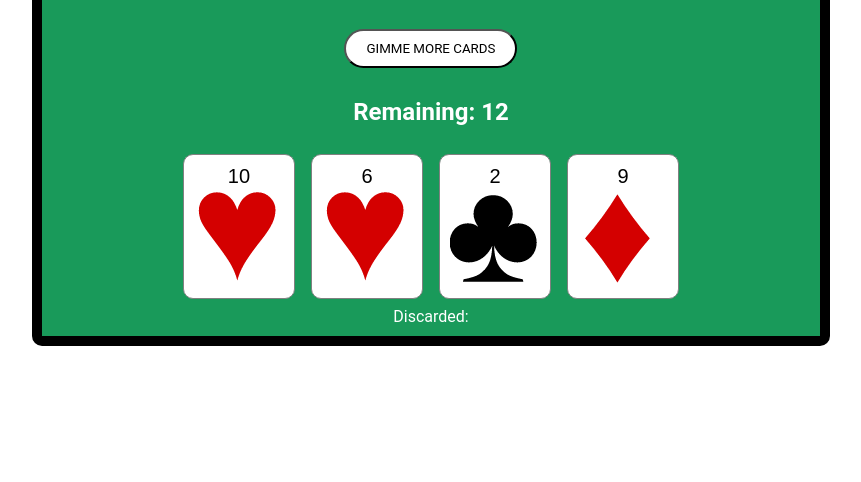
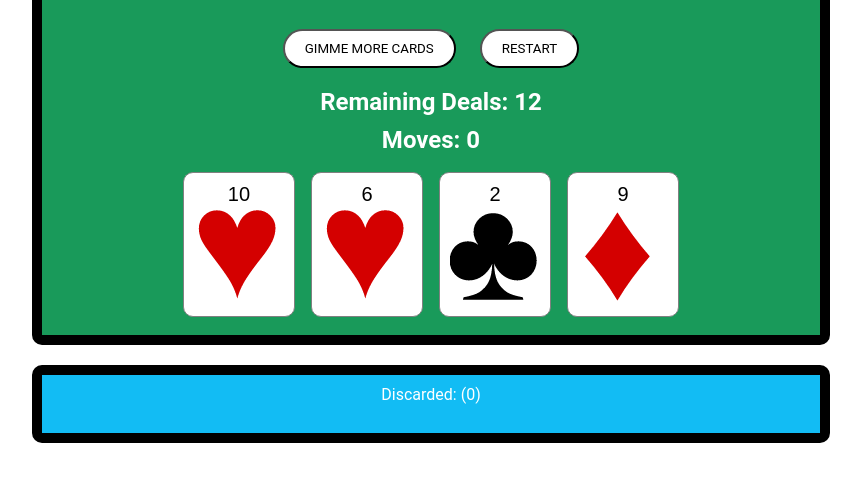
Before and after one commit to ChocolateVS/Card-Game, a plain HTML site: page index.html in a window 1280 px wide. Both pictures are taken after a click on the button "GIMME MORE CARDS". Shown: the part 102-584 px from the top of the page, without its empty margins (209-1070 px from the left). Drawn offline with Linux system fonts and the light colour scheme.

Commit message:
discard pile update

```diff
--- a/index.html
+++ b/index.html
@@ -5,14 +5,19 @@
 </head>
 
 <body>
+    <center>
     <div class="deck">
         <h1>Aces Up - Solitaire</h1>
 
         <input type="button" id="btn" class="btn" onclick="moreCards()" value="GIMME MORE CARDS">
-        <h2 id="rem">Remaining: 13</h2>
+        <input type="button" id="btn" class="btn" onclick="restart()" value="RESTART">
+        <h2 id="rem">Deals Remaining: 13</h2>
+        <h2 id="moves">Moves: 0</h2>
+
         <div id="area"></div>
-        <span>Discarded:<div id="discard"></div></span>
     </div>
+    <div id="discard"><div id="disc">Discarded: (0)</div><br></div>
+    </center>
 </body>
 <script type="text/javascript" src="script.js"></script>
 </html>
--- a/script.js
+++ b/script.js
@@ -8,10 +8,13 @@ var column1 = new Array();
 var column2 = new Array();
 var column3 = new Array();
 var column4 = new Array();
-
+var moves = 0;
+var cardsDiscarded = 0;
 var count = 13;
 var topCard;
 var blankCard = {Value: "0", Suit: "none", CardValue: "0"};
+
+var discDiv = document.getElementById("disc");
 column1.push(blankCard);
 column2.push(blankCard);
 column3.push(blankCard);
@@ -31,6 +34,8 @@ function generateDeck()
 
 function shuffle()
 {
+    document.getElementById("rem").innerHTML = "Remaining Deals: 13";
+    document.getElementById("moves").innerHTML = "Moves: 0";
 	// for 1000 turns
 	// switch the values of two random cards
 	for (var i = 0; i < 1000; i++)
@@ -151,10 +156,10 @@ function moreCards() {
     renderDeck();
     count--;
 
-    remain.innerHTML = "Remaining: " + count;
+    remain.innerHTML = "Remaining Deals: " + count;
     }
     if (count == 0) {
-        alert("The deck is empty");
+        //alert("The deck is empty");
         document.getElementById("btn").style.display = "none";
     }
 }
@@ -199,6 +204,8 @@ function columnClicked(clickedColumn) {
             updateDiscard(discarded);
             column4.pop();
         }
+        moves++;
+        document.getElementById("moves").innerHTML = "Moves: " + moves;
         renderDeck();
     }
     else if (column1.length == 1 && column1[0].CardValue == 0) {
@@ -220,12 +227,13 @@ function columnClicked(clickedColumn) {
         var top3 = column3[column3.length - 1].Suit;
         var top4 = column4[column4.length - 1].Suit;
 
-        if (top1 != top2 && top1 != top3 && top1 != top4 && top2 != top3 && top2 != top4 && top3 != top4 && count == 0) {
-        alert("Oh No! It seems you are stuck :(, YOU LOSE");
-        }
         if (column1[1].Value == 14 && column2[1].Value == 14 && column3[1].Value == 14 && column4[1].Value == 14) {
         alert("Congratulations, OMG, WOW, no way you actually completed it!");
         }
+        else if (top1 != top2 && top1 != top3 && top1 != top4 && top2 != top3 && top2 != top4 && top3 != top4 && count == 0) {
+        alert("Oh No! It seems you are stuck :(, YOU LOSE");
+        }
+
     }
 }
 
@@ -261,12 +269,15 @@ function moveCard(startPile, endPile) {
     if (endPile == 4) {
         column4.push(tempCard);
     }
+    moves++;
+    document.getElementById("moves").innerHTML = "Moves: " + moves;
     renderDeck();
 }
 
 function updateDiscard(discarded) {
-    document.getElementById("discard").innerHTML = "";
-
+    cardsDiscarded++;
+    //document.getElementById("discard").innerHTML = "";
+    var br = document.createElement("br");
     var card = document.createElement("div");
     var value = document.createElement("div");
     var suit = document.createElement("div");
@@ -276,5 +287,36 @@ function updateDiscard(discarded) {
     value.innerHTML = discarded.Value;
     card.appendChild(value);
     card.appendChild(suit);
+    discDiv.innerHTML = "Discarded: (" + cardsDiscarded + ")";
     document.getElementById("discard").appendChild(card);
+    //document.getElementById("discard").appendChild(br);
+
 }
+
+function restart() {
+    var br = document.createElement("br");
+    moves = 0;
+    cardsDiscarded = 0;
+
+    document.getElementById("area").innerHTML = "";
+    document.getElementById("discard").innerHTML = "Discarded: (0)";
+    document.getElementById("discard").appendChild(br);
+    deck = [];
+    topCards = new Array();
+    column1 = new Array();
+    column2 = new Array();
+    column3 = new Array();
+    column4 = new Array();
+
+    count = 13;
+    topCard;
+    blankCard = {Value: "0", Suit: "none", CardValue: "0"};
+    column1.push(blankCard);
+    column2.push(blankCard);
+    column3.push(blankCard);
+    column4.push(blankCard);
+
+    document.getElementById("btn").style.display = "inline-block";
+    generateDeck();
+    shuffle();
+}
--- a/style.css
+++ b/style.css
@@ -8,8 +8,20 @@
 	border-radius:10px;
 	text-align: center;
 	color:white;
+
 }
 
+#discard {
+    display: inline-block;
+    width:60%;
+	background:#12bcf4;
+	border:solid 10px black;
+	padding: 10px;
+	border-radius:10px;
+	text-align: center;
+	color:white;
+    display:inline-block;
+}
 button, p, h1, input, div {
     font-family: "Roboto", monospace;
 }
@@ -82,3 +94,8 @@ button {
 	background: none;
 	border: none;
 }
+
+h2 {
+	margin-top: 10;
+	margin-bottom: 10;
+}
```
